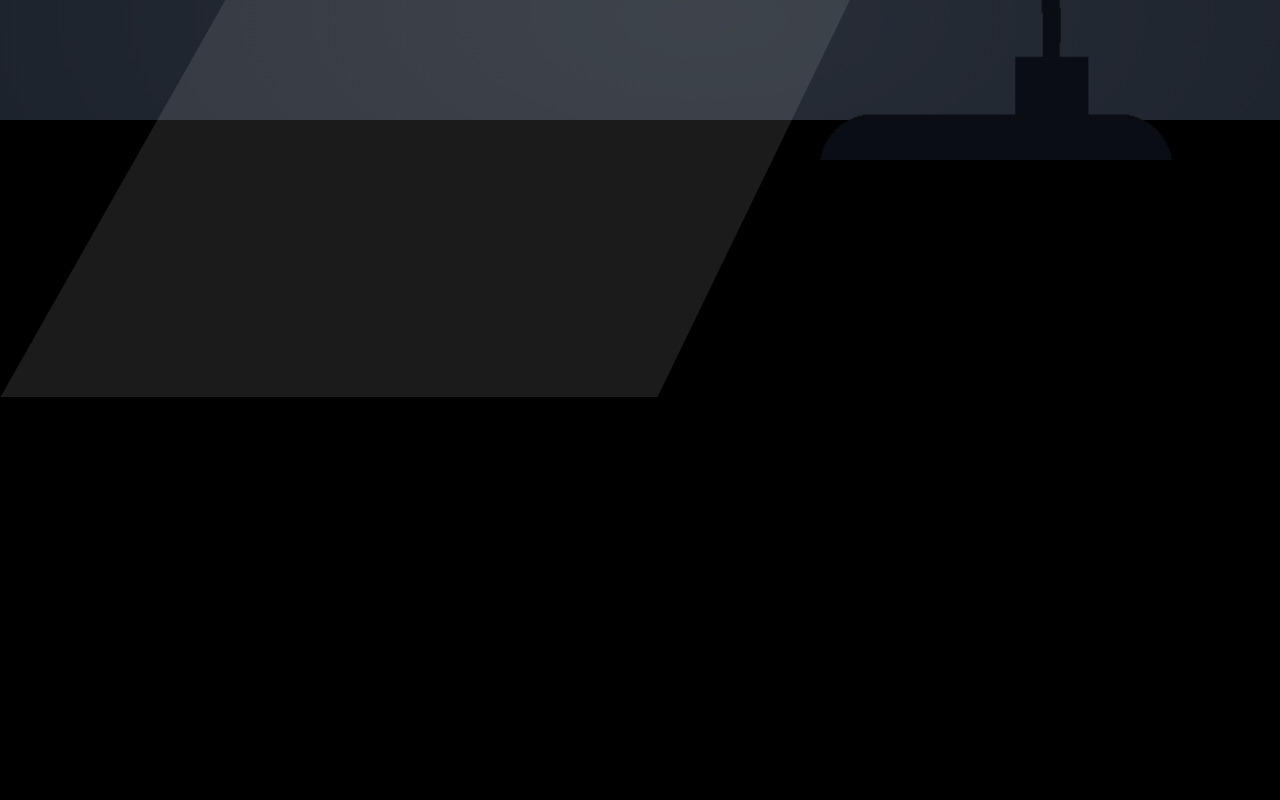
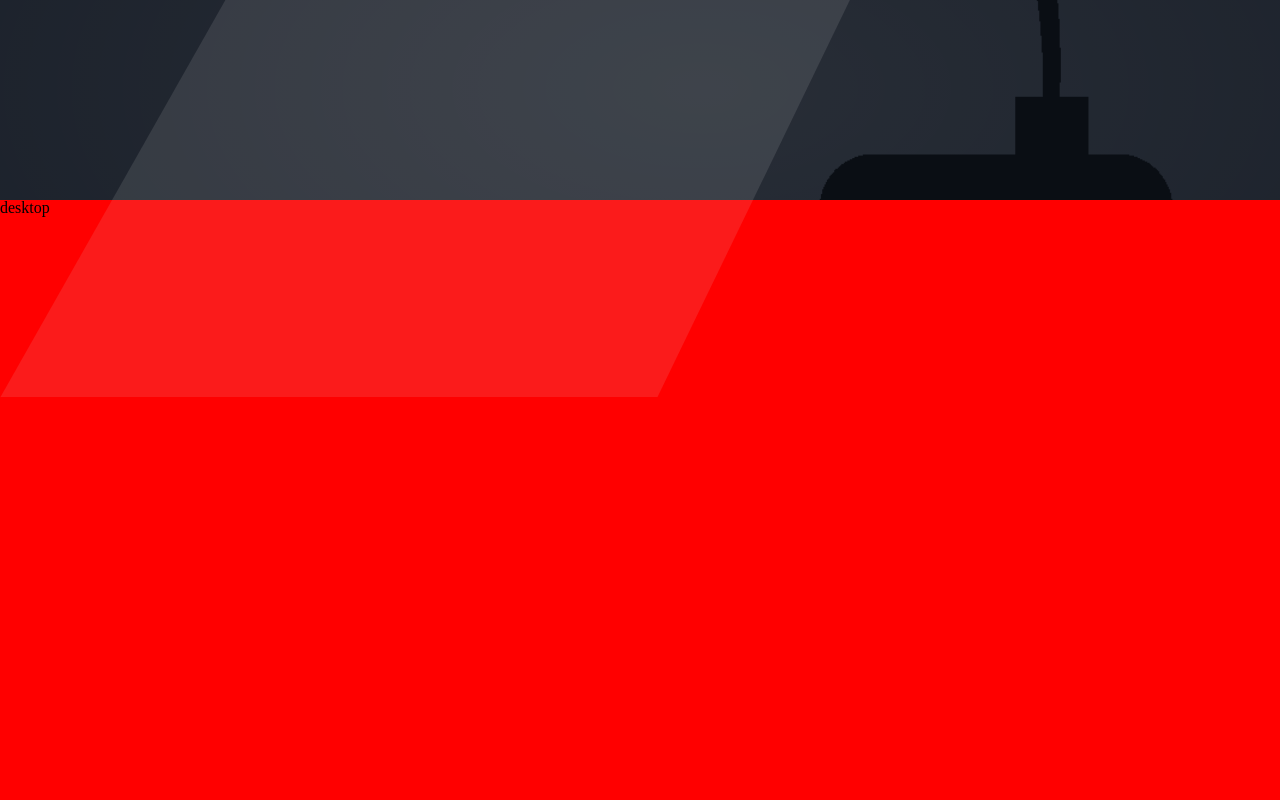
Before and after one commit to isabellexvr/grilu-project, a React (Vite) app: page / in a window 1280 px wide. Shown: the part 680-1480 px from the top of the page. Built offline with nearby package versions, Linux system fonts and the light colour scheme; a web font is replaced by a local one.

Commit message:
fix: view threshold

```diff
--- a/src/App.jsx
+++ b/src/App.jsx
@@ -4,12 +4,16 @@ import Home from "./components/Home";
 import { useInView } from "react-intersection-observer";
 import { Element, Link } from "react-scroll";
 import SideBarScroll from "./components/SideBarScroll";
+import Desktop from "./components/Desktop";
 
 function App() {
-  const { ref: homeRef, inView: homeInView } = useInView();
-  const { ref: desktopRef, inView: desktopInView } = useInView();
-  const { ref: mobileRef, inView: mobileInView } = useInView();
-  const { ref: contactRef, inView: contactInView } = useInView();
+  const options = {
+    threshold: 0.5
+  }
+  const { ref: homeRef, inView: homeInView } = useInView(options);
+  const { ref: desktopRef, inView: desktopInView } = useInView(options);
+  const { ref: mobileRef, inView: mobileInView } = useInView(options);
+  const { ref: contactRef, inView: contactInView } = useInView(options);
 
   return (
     <AppContainer>
@@ -27,8 +31,8 @@ function App() {
       </Element>
 
       <Element name="desktop">
-        <div className="desktop">
-          <Test ref={desktopRef} />
+        <div ref={desktopRef} className="desktop">
+          <Desktop  />
         </div>
       </Element>
     </AppContainer>
@@ -48,9 +52,3 @@ const AppContainer = styled.div`
     ),
     #161c26;
 `;
-
-const Test = styled.div`
-  background-color: black;
-  width: 100vw;
-  height: 100vh;
-`;
--- a/src/components/Desktop/index.jsx
+++ b/src/components/Desktop/index.jsx
@@ -0,0 +1,15 @@
+import styled from "styled-components";
+
+export default function Desktop(){
+return(
+    <DesktopContainer>
+        desktop
+    </DesktopContainer>
+)
+}
+
+const DesktopContainer = styled.div`
+height: 110vh;
+width: 100%;
+background-color: red;
+`
--- a/src/components/Home/index.jsx
+++ b/src/components/Home/index.jsx
@@ -41,7 +41,7 @@ export default function Home() {
 }
 
 const HomeContainer = styled.div`
-  height: 100vh;
+  height: 110vh;
   width: 100%;
   //background-color: red;
   display: flex;
@@ -64,7 +64,7 @@ const Lamp = styled.img`
     transform: scaleX(-1);
     width: 48vw;
     position: absolute;
-    bottom: -40px;
+    bottom: 0;
     left: 45%;
 `
 
```
